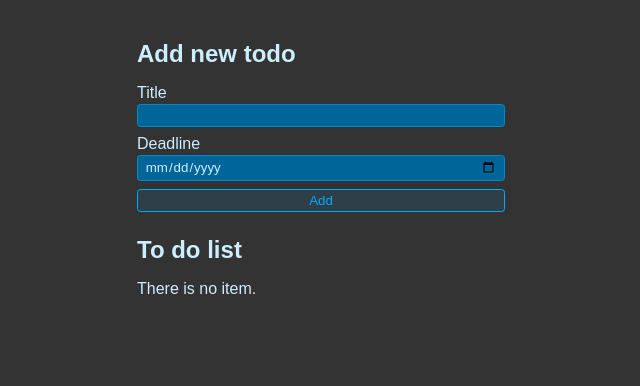
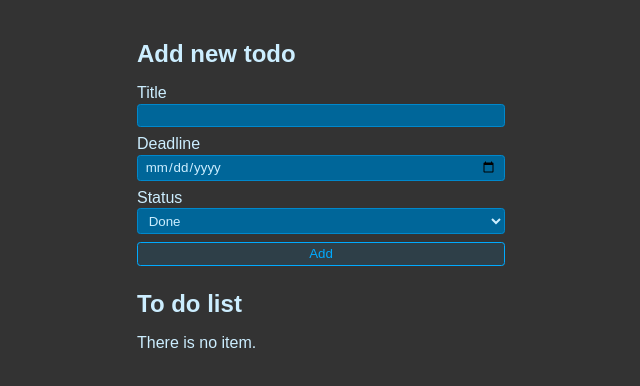
Before and after one commit to uyenlai/todo-list, a React (Vite) app: page / in a window 1280 px wide. Both pictures are taken after a click on the button "Add a new todo". Shown: the top 386 px of the page, without its empty margins (319-959 px from the left). Built offline with nearby package versions, Linux system fonts and the light colour scheme.

Commit message:
set status feature added

```diff
--- a/src/App.jsx
+++ b/src/App.jsx
@@ -17,6 +17,7 @@ export default function App() {
         {
           title: enteredValue.title,
           deadline: enteredValue.deadline,
+          status: enteredValue.status,
           id: Math.random() * 1000,
         },
       ];
@@ -24,7 +25,7 @@ export default function App() {
     setEnteredValue({
       title: "",
       deadline: "",
-      //status: ["done", "not started", "in progress"],
+      status: ["done", "not started", "in progress"],
     });
   }
 
@@ -74,6 +75,17 @@ export default function App() {
               required
             />
           </div>
+          <div className="form-row">
+            <label>Status</label>
+            <select
+              value={enteredValue.status}
+              onChange={(e) => handleValueChange(e, "status")}
+            >
+              <option value="done">Done</option>
+              <option value="not-started">Not started</option>
+              <option value="in-progress">In progress</option>
+            </select>
+          </div>
           <button className="btn">Add</button>
         </form>
       )}
--- a/src/index.css
+++ b/src/index.css
@@ -49,7 +49,7 @@ body {
   background: hsl(0, 100%, 40%, 0.2);
 }
 
-.new-item-form input {
+.new-item-form input, .new-item-form select {
   outline: none;
   border: 1px solid hsl(200, 100%, 40%);
   background: hsl(200, 100%, 30%);
@@ -58,7 +58,7 @@ body {
   color: hsl(200, 100%, 90%);
 }
 
-.new-item-form input:focus {
+.new-item-form input:focus, .new-item-form select:focus {
   border: 1px solid hsl(200, 100%, 70%);
 }
 
```
